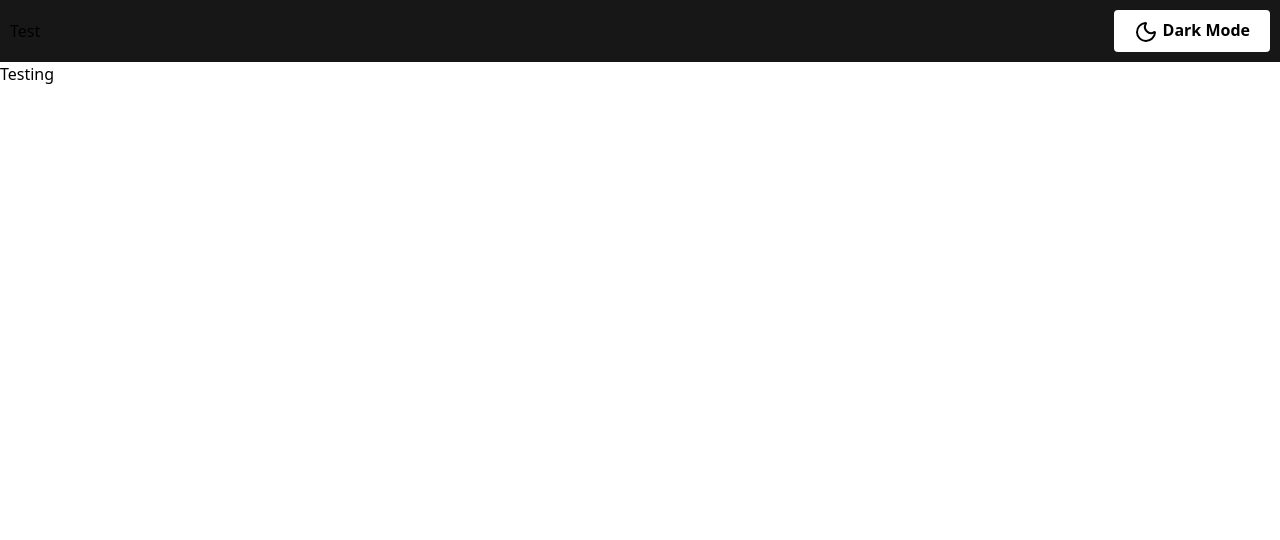
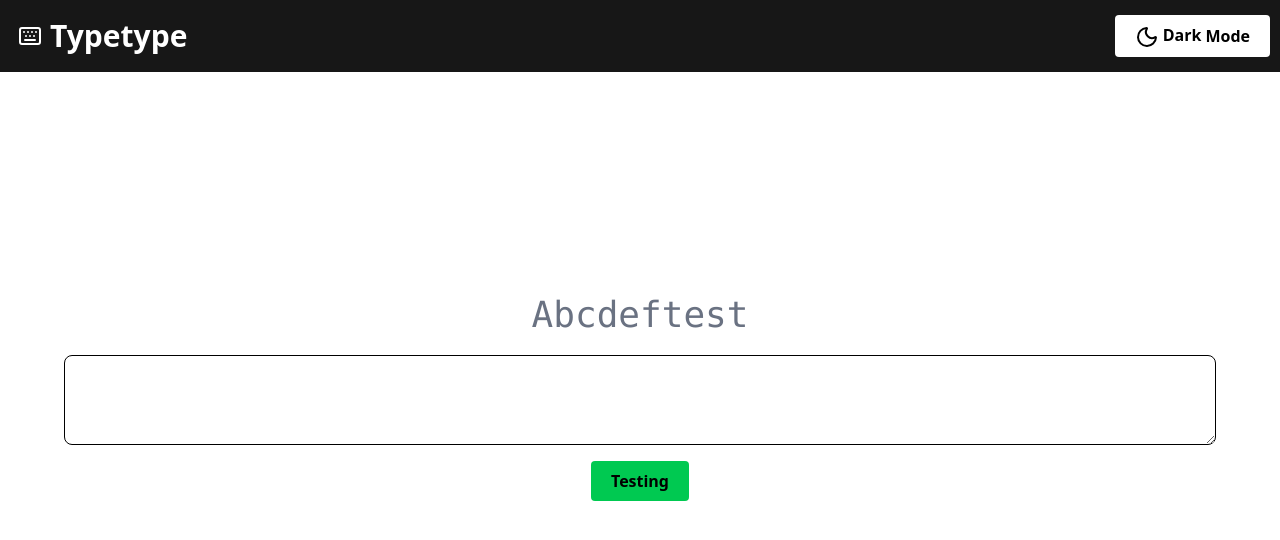
Before and after one commit to AtheoJester23/Typetype, a React (Vite) app: page / in a window 1280 px wide. Shown: the top 540 px of the page. Built offline with nearby package versions, Linux system fonts and the light colour scheme.

Commit message:
feat: add input and effects

```diff
--- a/src/App.tsx
+++ b/src/App.tsx
@@ -3,10 +3,13 @@ import './App.css'
 import { ThemeProvider } from './context/ThemeContext'
 import Home from './components/Home'
 import NonExistent from './components/NonExistent'
+import Navbar from './components/Navbar'
 
 function App() {
   return (
     <ThemeProvider>
+      <Navbar/>
+
       <BrowserRouter>
         <Routes>
           <Route path='/' element={<Home/>}/>
--- a/src/components/Home.tsx
+++ b/src/components/Home.tsx
@@ -1,10 +1,59 @@
-import Navbar from "./Navbar";
+import { useEffect, useRef } from "react";
+import { useTheme } from "../context/ThemeContext";
 
 const Home = () => {
+    const {theme} = useTheme();
+
+    const textExample = "Abcdef test";
+
+    const textRef = useRef<HTMLTextAreaElement>(null);
+
+    const theInput = document.getElementById("userInput");
+    const textDisplayRef = useRef<HTMLDivElement>(null);
+
+    useEffect(()=>{
+        const inputElement = textRef.current;
+        const textDisplayElement = textDisplayRef.current;
+
+        if(!inputElement || !textDisplayElement) return;
+
+        const handleInput = (e: Event) => {
+            const fromUser = (e.target as HTMLTextAreaElement).value;
+            const theLength: number = fromUser.length;
+
+            textDisplayElement.innerHTML = textExample
+                .split("")
+                .map((char, index) => {
+                    const isCorrect = fromUser[index] === char;
+                    const isTyped = index < fromUser.length;
+                    const colorClass =
+                        isCorrect
+                        ? "text-green-500"
+                        : isTyped
+                        ? "text-red-500"
+                        : "text-gray-500";
+                    return `<span class="${colorClass} text-4xl font-mono">${char}</span>`;
+                })
+                .join("");
+        }
+
+        inputElement.addEventListener("input", handleInput);
+
+        return () => {
+            inputElement.removeEventListener("input", handleInput);
+        }
+    }, [theme]);
+
+
     return (
-        <div>
-            <Navbar/>
-            <h1>Testing</h1>
+        <div className="flex justify-center items-center h-screen flex-col gap-5">
+            <div className="flex" id="textDisplay" ref={textDisplayRef}>
+                {textExample.split('').map((char, index) => (
+                    <span key={index} className={`${theme === "light" ? "text-gray-500" : "text-gray-500"} text-4xl font-mono`}>{`${char}`}</span>
+                ))}
+            </div>
+        <textarea ref={textRef} className="border border-black p-5 w-[90%] bg-white rounded-lg" id="userInput"></textarea>
+            <button onClick={()=>console.log(textRef.current?.value)} className="bg-green-500 text-black font-bold py-2 px-5 rounded -translate-y-1 hover:translate-none duration-200 hover:cursor-pointer">Testing</button>
         </div>
     );
 }
--- a/src/components/Navbar.tsx
+++ b/src/components/Navbar.tsx
@@ -1,4 +1,4 @@
-import { Moon, Sun } from "lucide-react";
+import { Keyboard, Moon, Sun } from "lucide-react";
 import { useTheme } from "../context/ThemeContext";
 
 const Navbar = () => {
@@ -6,9 +6,13 @@ const Navbar = () => {
 
     return (
         <div className="Navbar">
-            <h1>Test</h1>
+            <div className="flex justify-center items-center gap-2 p-2">
+                <Keyboard className="inline text-white"/>
+                <h1 className="text-white font-bold text-3xl">Typetype</h1>
+            </div>
 
-            <button onClick={toggleTheme} className="bg-white py-2 px-5 rounded font-bold cursor-pointer">
+
+            <button onClick={toggleTheme} className="bg-white py-2 px-5 rounded font-bold cursor-pointer flex justify-center items-center gap-1">
                 {theme === "light"
                     ? (<span><Moon className="inline" /> Dark </span>)
                     : (<span><Sun className="inline" /> Light </span>)}
--- a/src/index.css
+++ b/src/index.css
@@ -3,6 +3,8 @@
 .Navbar{
   background-color: rgb(23,23,23);
   display: flex;
+  position: absolute;
+  width: 100%;
   justify-content: space-between;
   align-items: center;
   padding: 10px;
```
